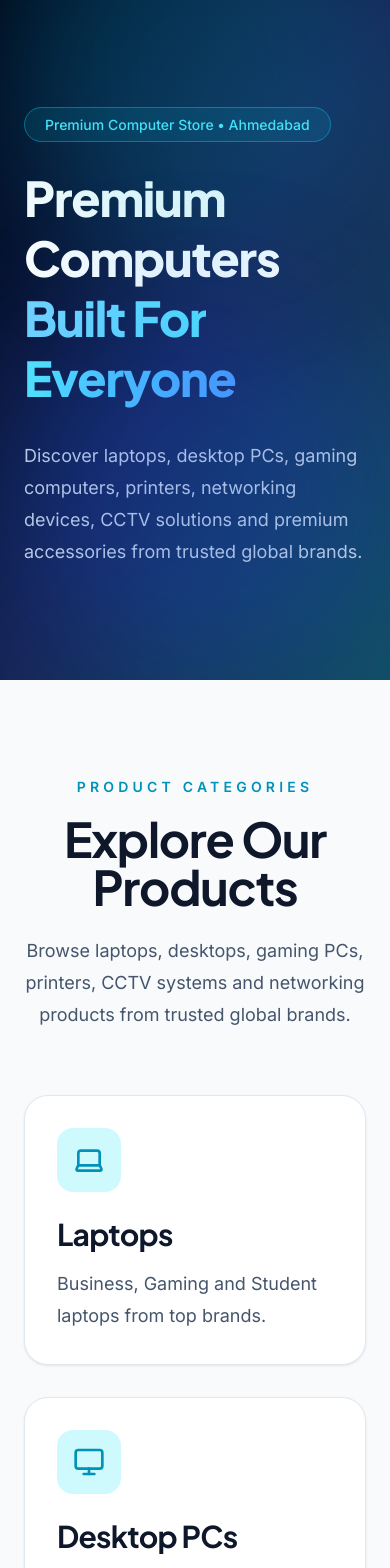
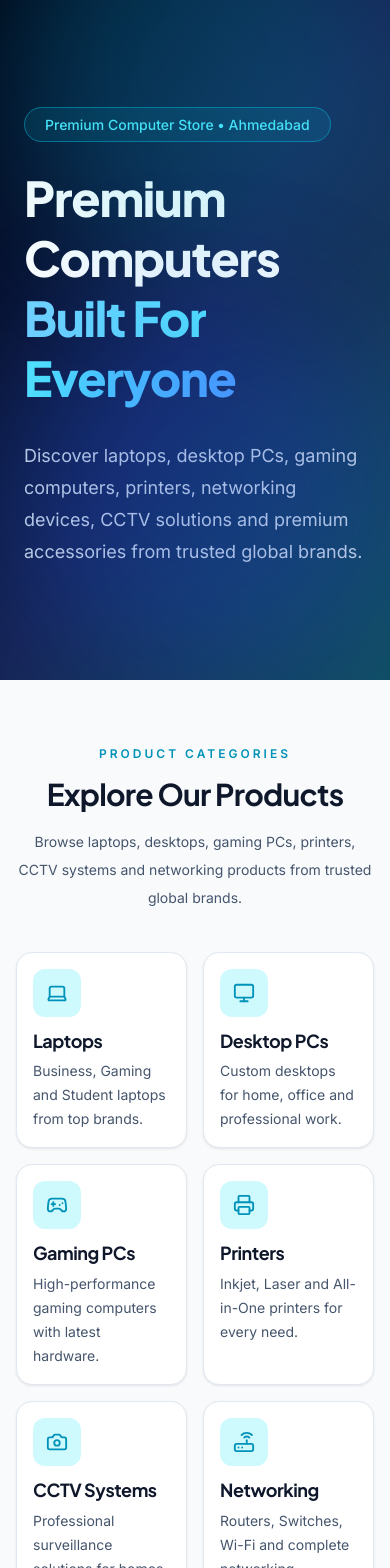
Before and after one commit to jayg191/naksh-computers, a Next.js app: page /products in a window 390 px wide. Shown: the top 1568 px of the page. Built offline with nearby package versions, Linux system fonts and the light colour scheme.

Commit message:
Improve product categories responsive layout

```diff
--- a/src/components/products/category-grid.tsx
+++ b/src/components/products/category-grid.tsx
@@ -7,7 +7,6 @@ import {
   Printer,
   Camera,
   Router,
-  ArrowRight,
 } from "lucide-react";
 
 const categories = [
@@ -45,45 +44,47 @@ const categories = [
 
 export default function CategoryGrid() {
   return (
-    <section className="bg-slate-50 py-24">
-      <div className="container mx-auto px-6">
-        <div className="mx-auto mb-16 max-w-3xl text-center">
-          <p className="text-sm font-semibold uppercase tracking-[0.3em] text-cyan-600">
+    <section className="bg-slate-50 py-16 sm:py-20 lg:py-24">
+      <div className="container mx-auto px-4 sm:px-6">
+        <div className="mx-auto mb-10 max-w-3xl text-center sm:mb-14 lg:mb-16">
+          <p className="text-xs font-semibold uppercase tracking-[0.25em] text-cyan-600 sm:text-sm sm:tracking-[0.3em]">
             Product Categories
           </p>
 
-          <h2 className="mt-4 text-5xl font-bold text-slate-900">
+          <h2 className="mt-3 text-3xl font-bold text-slate-900 sm:mt-4 sm:text-4xl lg:text-5xl">
             Explore Our Products
           </h2>
 
-          <p className="mt-6 text-lg leading-8 text-slate-600">
+          <p className="mt-4 text-sm leading-7 text-slate-600 sm:mt-6 sm:text-lg sm:leading-8">
             Browse laptops, desktops, gaming PCs, printers, CCTV systems and
             networking products from trusted global brands.
           </p>
         </div>
 
-        <div className="grid gap-8 md:grid-cols-2 xl:grid-cols-3">
+        <div className="grid grid-cols-2 items-stretch gap-4 sm:gap-5 lg:grid-cols-3 lg:gap-6">
           {categories.map((item) => {
             const Icon = item.icon;
 
             return (
               <div
                 key={item.title}
-                className="group rounded-3xl border border-slate-200 bg-white p-8 shadow-sm transition-all duration-300 hover:-translate-y-2 hover:border-cyan-400 hover:shadow-2xl"
+                className="group relative flex h-full flex-col rounded-2xl border border-slate-200 bg-white p-4 shadow-sm transition-all duration-300 hover:-translate-y-1.5 hover:shadow-xl sm:rounded-3xl sm:p-6 lg:p-8"
               >
-                <div className="flex h-16 w-16 items-center justify-center rounded-2xl bg-cyan-100 text-cyan-600 transition-all duration-300 group-hover:bg-cyan-600 group-hover:text-white">
-                  <Icon size={32} strokeWidth={2} />
+                {/* Gradient hover border */}
+                <div className="pointer-events-none absolute inset-0 rounded-2xl bg-gradient-to-br from-cyan-500 via-blue-600 to-indigo-600 opacity-0 transition-opacity duration-300 [mask:linear-gradient(#fff_0_0)_padding-box,linear-gradient(#fff_0_0)] [mask-composite:exclude] p-px group-hover:opacity-100 sm:rounded-3xl" />
+
+                <div className="flex h-12 w-12 shrink-0 items-center justify-center rounded-xl bg-cyan-100 text-cyan-600 transition-all duration-300 group-hover:bg-cyan-600 group-hover:text-white sm:h-16 sm:w-16 sm:rounded-2xl">
+                  <Icon size={22} strokeWidth={2} className="sm:hidden" />
+                  <Icon size={32} strokeWidth={2} className="hidden sm:block" />
                 </div>
 
-                <h3 className="mt-6 text-3xl font-bold text-slate-900 transition-colors duration-300 group-hover:text-cyan-600">
+                <h3 className="mt-3 text-lg font-bold leading-snug text-slate-900 transition-colors duration-300 group-hover:text-cyan-600 sm:mt-6 sm:text-2xl lg:text-3xl">
                   {item.title}
                 </h3>
 
-                <p className="mt-4 text-lg leading-8 text-slate-600">
+                <p className="mt-1.5 flex-1 text-sm leading-6 text-slate-600 sm:mt-4 sm:text-base sm:leading-8">
                   {item.description}
                 </p>
-
-
               </div>
             );
           })}
```
